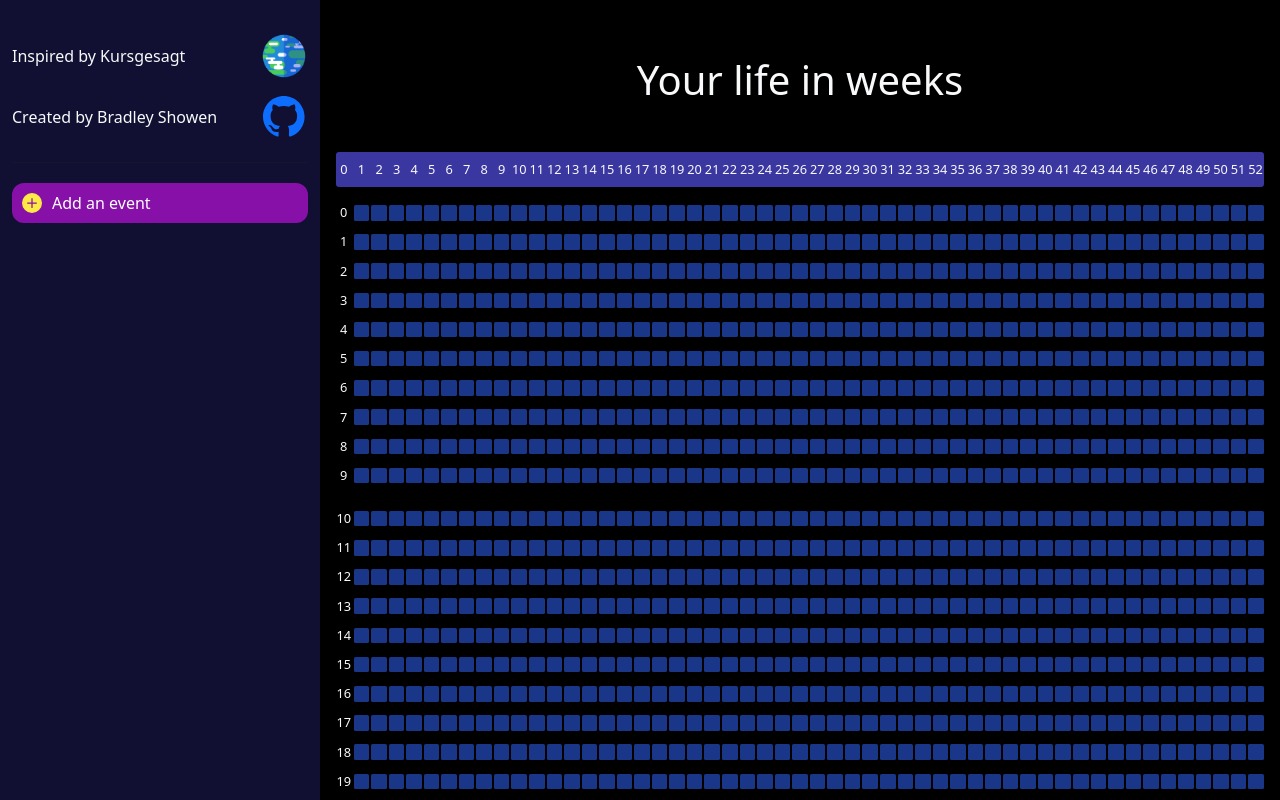
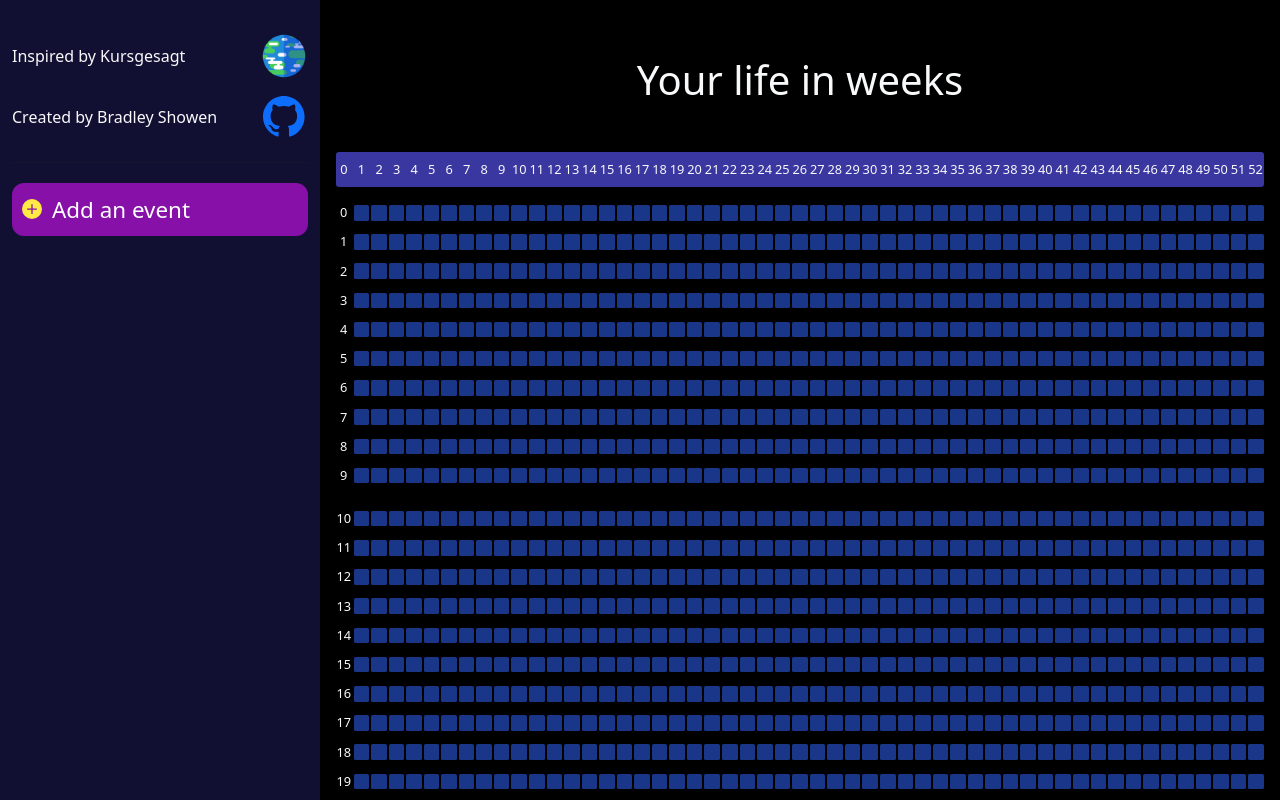
Before and after one commit to BShowen/your-life-in-weeks, a React (Create React App) app: page / in a window 1280 px wide. Both pictures are taken after a click on the button "Submit". Built offline with nearby package versions, Linux system fonts and the light colour scheme.

Commit message:
Style the AddCategory button

```diff
--- a/src/components/AddButton.js
+++ b/src/components/AddButton.js
@@ -12,10 +12,11 @@ export default class AddButton extends Component {
           style={{
             backgroundColor: "#8610A8",
             border: "2px solid #8610A8",
-            height: "2.5rem",
+            minHeight: "3rem",
             gap: "10px",
             color: "#FFFFFF",
             borderRadius: "12px",
+            fontSize: "1.4rem",
           }}
         >
           <div
```
